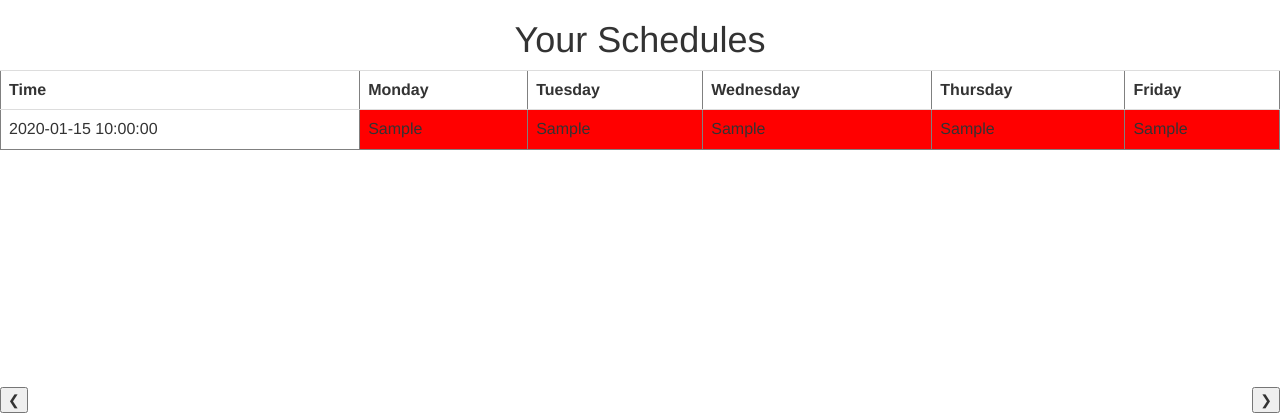
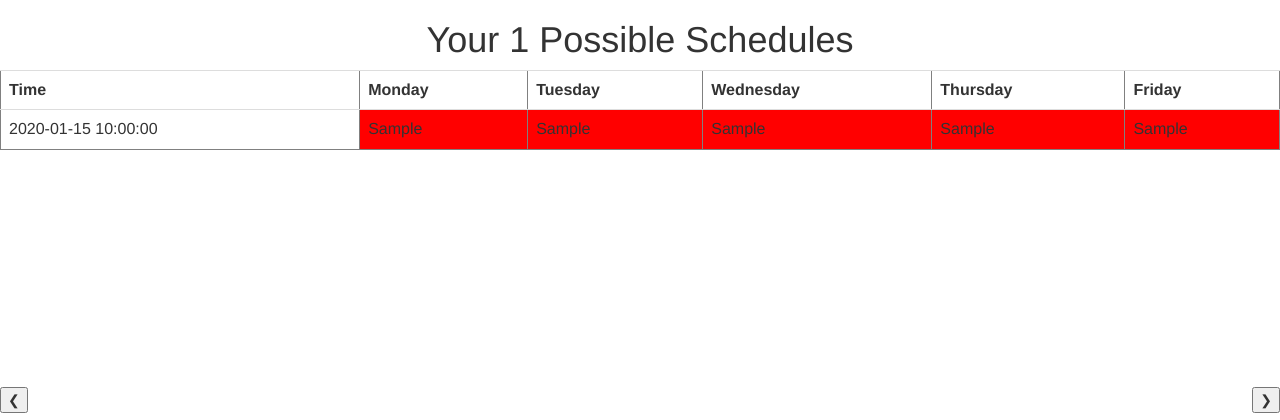
Before and after one commit to micduan/schedulegenwebapp, a Flask app: template app/Templates/schedule.html in a window 1280 px wide. Shown: the top 420 px of the page. Run offline with Flask 2, Linux system fonts and the light colour scheme; the template is opened without the code that fills it: most values are stand-ins (such as "Sample title", 1, 10 or a date in 2020); some libraries are stand-ins or nearby versions.

Commit message:
show number of schedules

```diff
--- a/app/Templates/schedule.html
+++ b/app/Templates/schedule.html
@@ -21,8 +21,9 @@
 {% if not schedule %}
   	Unfortunately there are no schedules that match your requirements.
 {% else %}
-	<h1 style="text-align: center"> Your Schedules </h1>
+	<h1 style="text-align: center"> Your {{ schedule|count }} Possible Schedules </h1>
 	{% for sched in schedule %}
+
 		<table class="sched table" border="1">
 			<tr>
 				<th>Time</th>
@@ -70,6 +71,7 @@
 
 		<button class="arrow-left" onclick="plusDivs(-1)">&#10094;</button>
 		<button class="arrow-right" onclick="plusDivs(1)">&#10095;</button>
+		</table>
 	{% endfor %}
 {% endif %}
 
```
